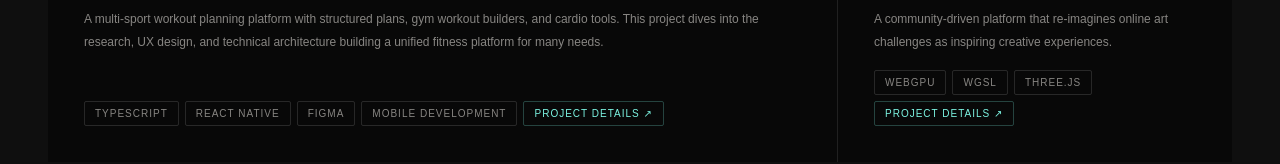
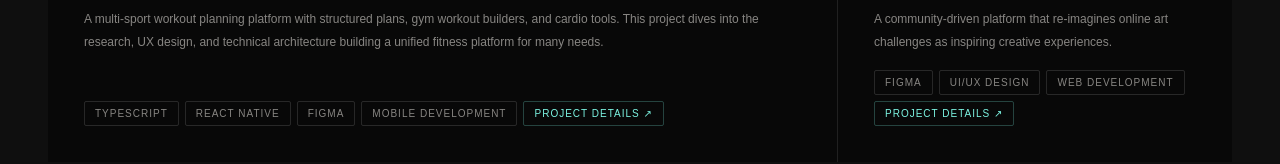
Before and after one commit to mwango-phoenix/mwango-phoenix.github.io, a React (Vite) app in the folder portfolio/: page / in a window 1280 px wide. Shown: the part 1664-1828 px from the top of the page. Built offline with nearby package versions, Linux system fonts and the light colour scheme.

Commit message:
Update project tag

```diff
--- a/portfolio/src/sections/Software.tsx
+++ b/portfolio/src/sections/Software.tsx
@@ -31,7 +31,7 @@ const PROJECTS: Project[] = [
   {
     title: 'Luminate',
     desc: 'A community-driven platform that re-imagines online art challenges as inspiring creative experiences.',
-    tags: ['WebGPU', 'WGSL', 'Three.js'],
+    tags: ['Figma', 'UI/UX Design', 'Web Development'],
     prdImages: [luminate1, luminate2],
     prdAlt: 'Luminate document',
   },
```
